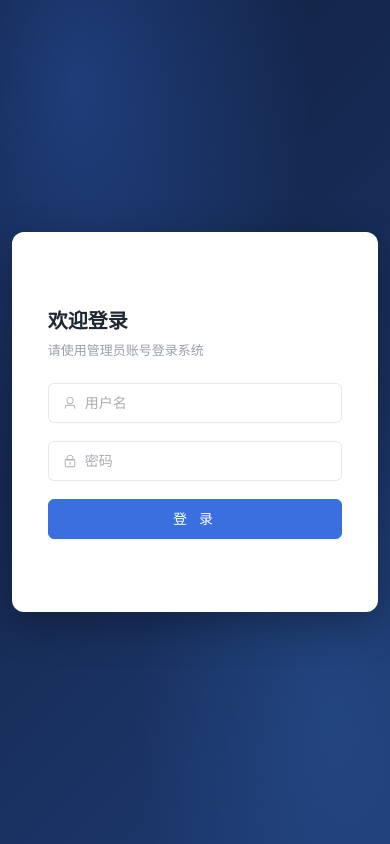
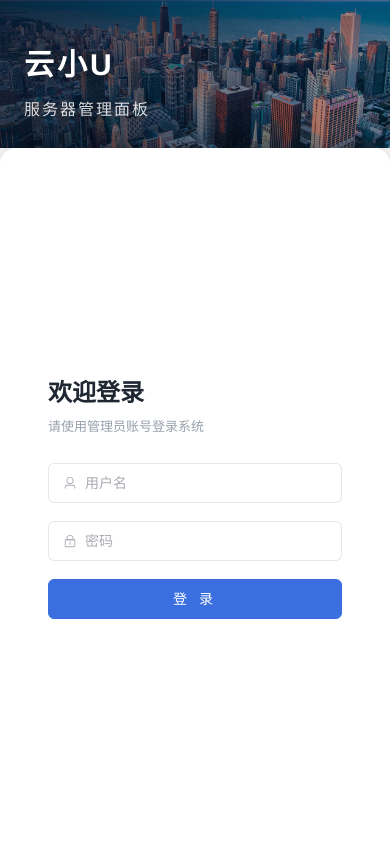
Before and after one commit to fangzhouxiaohai/yunxiaou, a Vue app in the folder apps/web/: page /login in a window 390 px wide. Built offline with nearby package versions, Linux system fonts and the light colour scheme.

Commit message:
feat(web): 登录页改为城市背景图左侧品牌区+右侧表单

```diff
--- a/apps/web/src/views/login/index.vue
+++ b/apps/web/src/views/login/index.vue
@@ -1,7 +1,8 @@
 <template>
   <div class="login-page">
-    <div class="login-panel">
-      <div class="brand-side">
+    <div class="brand-side" :style="{ backgroundImage: `url(${bgUrl})` }">
+      <div class="brand-mask"></div>
+      <div class="brand-content">
         <div class="brand-name">云小U</div>
         <div class="brand-sub">服务器管理面板</div>
         <ul class="feature-list">
@@ -9,6 +10,7 @@
           <li>网站与数据库一站式运维</li>
           <li>安全可靠 · 操作留痕</li>
         </ul>
+      </div>
     </div>
     <div class="form-side">
       <div class="form-inner">
@@ -28,7 +30,6 @@
       </div>
     </div>
   </div>
-  </div>
 </template>
 
 <script setup lang="ts">
@@ -37,6 +38,7 @@ import { useRouter } from 'vue-router'
 import { ElMessage } from 'element-plus'
 import { User, Lock } from '@element-plus/icons-vue'
 import { useUserStore } from '@/stores/user'
+import bgUrl from '@/assets/login-city.jpg'
 
 const router = useRouter()
 const userStore = useUserStore()
@@ -65,54 +67,50 @@ async function onSubmit() {
 .login-page {
   height: 100%;
   display: flex;
-  align-items: center;
-  justify-content: center;
-  background:
-    radial-gradient(ellipse 60% 50% at 20% 10%, rgba(59, 111, 224, 0.35), transparent),
-    radial-gradient(ellipse 50% 40% at 85% 85%, rgba(43, 90, 160, 0.4), transparent),
-    linear-gradient(135deg, #0f1f3d, #1f3b73);
-}
-.login-panel {
-  display: flex;
-  width: min(880px, 94vw);
-  height: min(560px, 82vh);
-  border-radius: 12px;
-  box-shadow: 0 12px 40px rgba(0, 0, 0, 0.3);
-  overflow: hidden;
-  animation: rise 0.4s ease-out;
+  background: var(--bg-card);
 }
 .brand-side {
   flex: 1;
+  position: relative;
+  background-size: cover;
+  background-position: center;
   display: flex;
-  flex-direction: column;
-  justify-content: center;
-  padding: 48px;
-  color: #ffffff;
-  background:
-    radial-gradient(ellipse 60% 50% at 20% 10%, rgba(92, 135, 230, 0.35), transparent),
-    radial-gradient(ellipse 50% 45% at 90% 90%, rgba(43, 90, 160, 0.5), transparent),
-    linear-gradient(150deg, #0f1f3d, #1f3b73);
-  position: relative;
-  &::before {
-    content: '';
+  align-items: center;
+  overflow: hidden;
+  .brand-mask {
     position: absolute;
     inset: 0;
-    background-image:
-      repeating-linear-gradient(0deg, rgba(255, 255, 255, 0.04) 0 1px, transparent 1px 32px),
-      repeating-linear-gradient(90deg, rgba(255, 255, 255, 0.04) 0 1px, transparent 1px 32px);
-    pointer-events: none;
+    background: linear-gradient(120deg, rgba(8, 18, 38, 0.82) 0%, rgba(8, 18, 38, 0.45) 55%, rgba(8, 18, 38, 0.25) 100%);
   }
-  .brand-name { font-size: 28px; font-weight: 700; letter-spacing: 2px; }
-  .brand-sub { margin-top: 8px; font-size: 14px; color: rgba(255, 255, 255, 0.75); }
+  .brand-content {
+    position: relative;
+    padding: 0 64px;
+    color: #ffffff;
+    animation: rise 0.5s ease-out;
+  }
+  .brand-name {
+    font-size: 44px;
+    font-weight: 700;
+    letter-spacing: 6px;
+    text-shadow: 0 4px 16px rgba(0, 0, 0, 0.55);
+  }
+  .brand-sub {
+    margin-top: 12px;
+    font-size: 16px;
+    letter-spacing: 2px;
+    color: rgba(255, 255, 255, 0.85);
+    text-shadow: 0 2px 8px rgba(0, 0, 0, 0.5);
+  }
   .feature-list {
-    margin-top: 36px;
+    margin-top: 44px;
     list-style: none;
     li {
       position: relative;
       padding-left: 20px;
-      margin-bottom: 14px;
+      margin-bottom: 16px;
       font-size: 14px;
-      color: rgba(255, 255, 255, 0.85);
+      color: rgba(255, 255, 255, 0.9);
+      text-shadow: 0 2px 6px rgba(0, 0, 0, 0.5);
       &::before {
         content: '';
         position: absolute;
@@ -122,27 +120,47 @@ async function onSubmit() {
         height: 6px;
         border-radius: 50%;
         background: #8fb0f2;
+        box-shadow: 0 0 6px rgba(143, 176, 242, 0.9);
       }
     }
   }
 }
 .form-side {
-  width: 400px;
+  width: 440px;
   flex-shrink: 0;
   display: flex;
   align-items: center;
   justify-content: center;
-  padding: 40px 36px;
+  padding: 40px 48px;
   background: var(--bg-card);
+  box-shadow: -8px 0 32px rgba(0, 0, 0, 0.18);
+  position: relative;
+  z-index: 1;
   .form-inner { width: 100%; }
-  .form-title { font-size: 20px; font-weight: 600; color: var(--text-1); }
-  .form-tip { margin: 6px 0 24px; font-size: 13px; color: var(--text-3); }
+  .form-title { font-size: 24px; font-weight: 600; color: var(--text-1); }
+  .form-tip { margin: 8px 0 28px; font-size: 13px; color: var(--text-3); }
   .submit { width: 100%; letter-spacing: 4px; }
 }
 @media (max-width: 767px) {
-  .brand-side { display: none; }
-  .login-panel { height: auto; min-height: 380px; }
-  .form-side { width: 100%; }
+  .login-page {
+    flex-direction: column;
+    background-size: cover;
+    background-position: center;
+  }
+  .brand-side {
+    flex: none;
+    width: 100%;
+    padding: 40px 24px 28px;
+    .brand-content { padding: 0; }
+    .brand-name { font-size: 30px; letter-spacing: 3px; }
+    .feature-list { display: none; }
+  }
+  .form-side {
+    width: 100%;
+    flex: 1;
+    box-shadow: 0 -8px 32px rgba(0, 0, 0, 0.18);
+    border-radius: 16px 16px 0 0;
+  }
 }
 @keyframes rise {
   from { opacity: 0; transform: translateY(16px); }
```
Also changed, not shown: apps/web/src/assets/login-city.jpg (added). Lines whose indentation alone changed are shown as unchanged.
